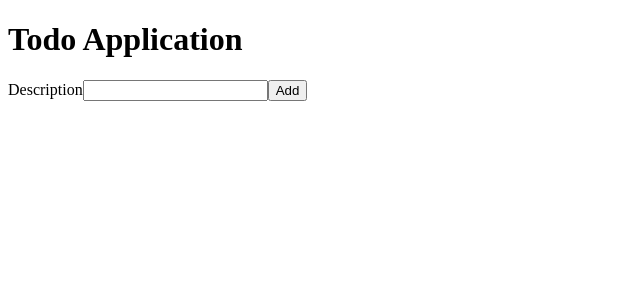
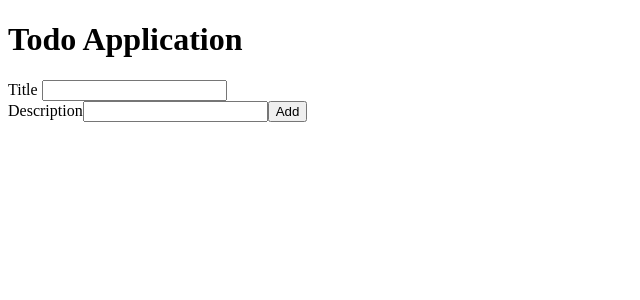
Before and after one commit to ayeshNipun/angular-todo-app, an Angular app: page / in a window 1280 px wide. Shown: the top 300 px of the page, without its empty margins (0-640 px from the left). Built offline with nearby package versions, Linux system fonts and the light colour scheme.

Commit message:
add to-do-item child component

```diff
--- a/src/app/app.component.html
+++ b/src/app/app.component.html
@@ -1,13 +1,12 @@
 <!--The content below is only a placeholder and can be replaced.-->
 <div>
-  <h1> {{title}} </h1>
+  <h1>{{ title }}</h1>
   <section>
-    <ul>
-      <li *ngFor="let item of items"> {{item.description}}</li>
-    </ul>
+    <app-to-do-item *ngFor="let item of items" [todoItem]="item"></app-to-do-item>
   </section>
   <section>
-    <label for="">Description</label> <input [(ngModel)]="newDescription" type="text">
+    <label for=""> Title </label> <input [(ngModel)]="newItemTitle" type="text" /> <br><label for="">Description</label>
+    <input [(ngModel)]="newItemDescription" type="text" />
     <button (click)="addItem()">Add</button>
   </section>
 </div>
--- a/src/app/app.component.ts
+++ b/src/app/app.component.ts
@@ -7,16 +7,18 @@ import { Component } from '@angular/core';
 })
 export class AppComponent {
   title = 'Todo Application';
-  items: {description: string; done: boolean}[];
+  items: {title: string; description: string; done: boolean}[];
 
-  newDescription;
+  newItemTitle;
+  newItemDescription;
 
   constructor() {
     this.items = [];
   }
 
   addItem() {
-    this.items.push({description: this.newDescription, done: false});
-    this.newDescription = '';
+    this.items.push({title: this.newItemTitle, description: this.newItemDescription, done: false});
+    this.newItemDescription = '';
+    this.newItemTitle = '';
   }
 }
--- a/src/app/app.module.ts
+++ b/src/app/app.module.ts
@@ -4,10 +4,12 @@ import { FormsModule } from '@angular/forms';
 
 import { AppRoutingModule } from './app-routing.module';
 import { AppComponent } from './app.component';
+import { ToDoItemComponent } from './to-do-item/to-do-item.component';
 
 @NgModule({
   declarations: [
-    AppComponent
+    AppComponent,
+    ToDoItemComponent
   ],
   imports: [
     BrowserModule,
--- /dev/null
+++ b/src/app/to-do-item/to-do-item.component.html
@@ -0,0 +1,4 @@
+<div class="to-do-item">
+  <h2 class="title">Title : {{todoItem.title}} </h2>
+  <p class="description"> <span class="bold"> Description: </span> {{todoItem.description}} </p>
+</div>
--- /dev/null
+++ b/src/app/to-do-item/to-do-item.component.ts
@@ -0,0 +1,17 @@
+import { Component, OnInit, Input } from '@angular/core';
+
+@Component({
+  selector: 'app-to-do-item',
+  templateUrl: './to-do-item.component.html',
+  styleUrls: ['./to-do-item.component.scss']
+})
+export class ToDoItemComponent implements OnInit {
+  @Input()
+  public todoItem: {title: string; description: string; done: boolean};
+
+  constructor() { }
+
+  ngOnInit() {
+  }
+
+}
```
Also changed, not shown: src/app/to-do-item/to-do-item.component.scss (added), 1 other file (tests, documents, lock files or other folders).
